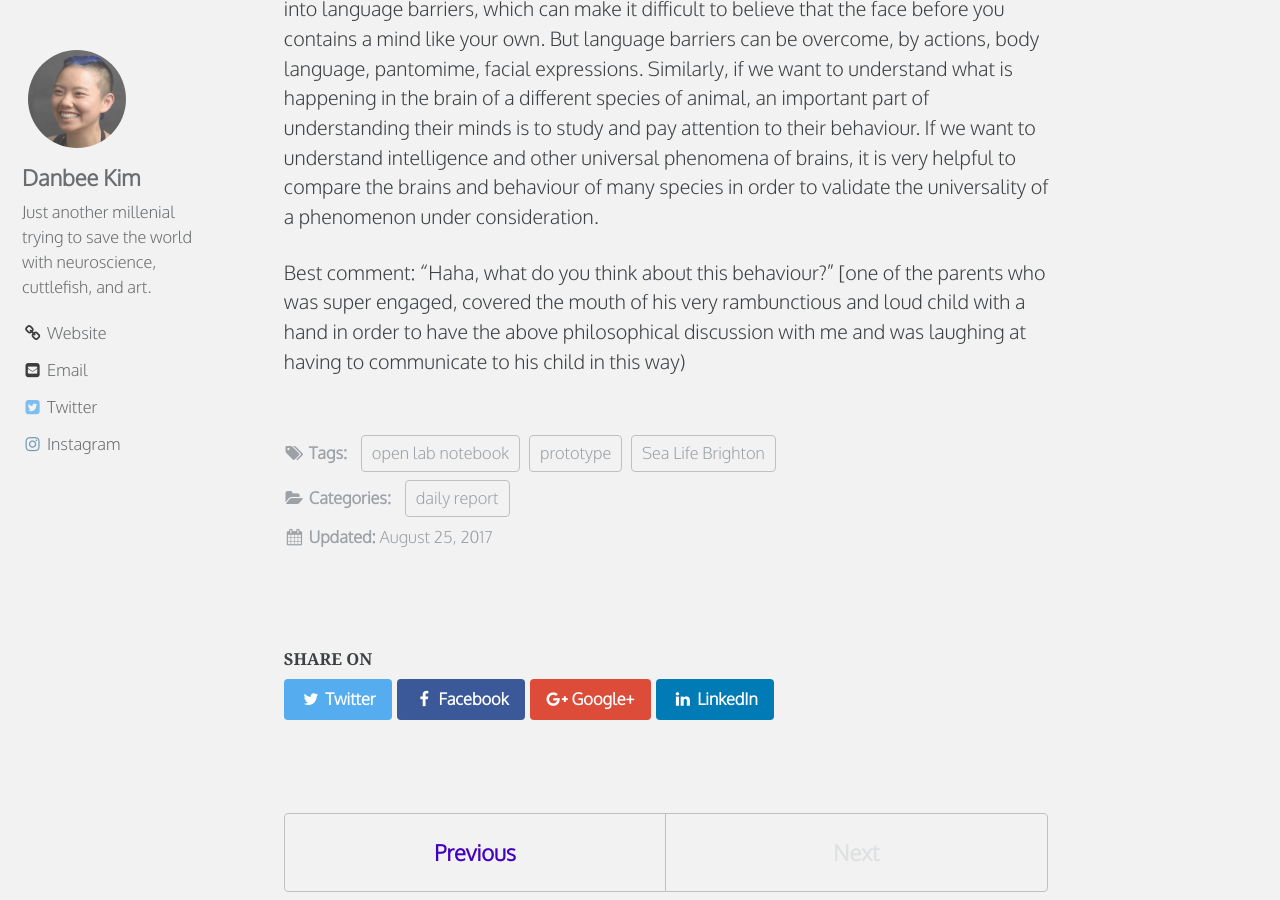
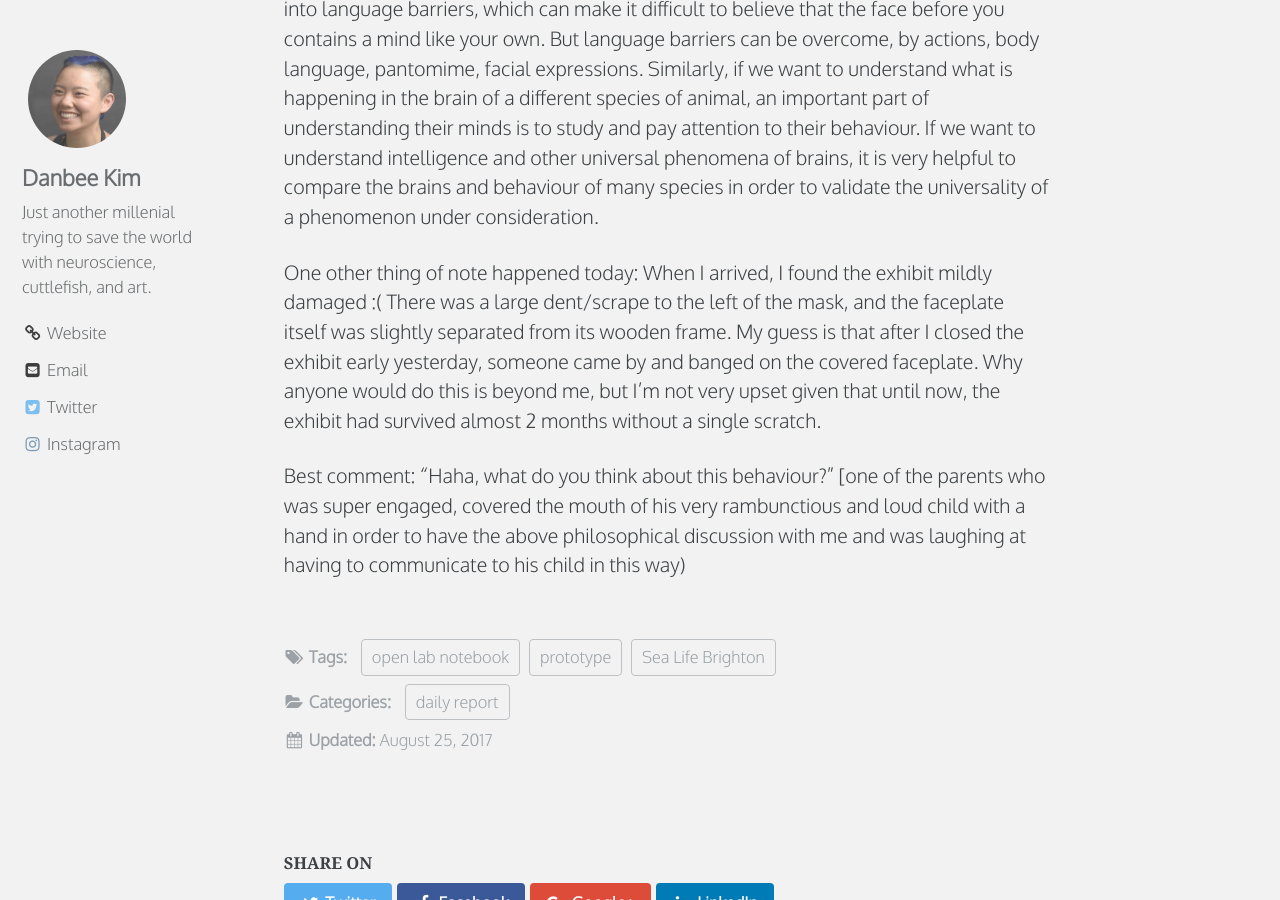
Before and after one commit to everymind/SurprisingMinds, a Jekyll site: the page built from _posts/2017-08-25-surprisingminds-daily-report-August-25-2017.md, in a window 1280 px wide and 900 px high, scrolled down 1333 px. Built offline with Jekyll 4.4.1, drawn with Linux system fonts in a browser that asks for light colours; some web fonts are replaced; comment, search, counter and statistics services are not loaded; some of the changed text lies outside the part shown.

Commit message:
Update 2017-08-25-surprisingminds-daily-report-August-25-2017.md

```diff
--- a/_posts/2017-08-25-surprisingminds-daily-report-August-25-2017.md
+++ b/_posts/2017-08-25-surprisingminds-daily-report-August-25-2017.md
@@ -1,6 +1,6 @@
 ---
 title: "Daily Report: August 25, 2017"
-excerpt: ""
+excerpt: "Even though it was a Friday, it was quite quiet. The day started with 2 sets of parents, their very young children in tow (too small to do the exhibit, so they watched their parents eyes)."
 author: Danbee Kim
 categories:
   - daily report
@@ -31,4 +31,6 @@ I also started explaining to people, as they watch the replay of their eyes, som
 
 And actually, that train of thought led quite naturally to describing comparative neuroscience to visitors. First we establish the importance of behaviours as a more universal form of communication than language -- even between humans, we can run into language barriers, which can make it difficult to believe that the face before you contains a mind like your own. But language barriers can be overcome, by actions, body language, pantomime, facial expressions. Similarly, if we want to understand what is happening in the brain of a different species of animal, an important part of understanding their minds is to study and pay attention to their behaviour. If we want to understand intelligence and other universal phenomena of brains, it is very helpful to compare the brains and behaviour of many species in order to validate the universality of a phenomenon under consideration.
 
+One other thing of note happened today: When I arrived, I found the exhibit mildly damaged :( There was a large dent/scrape to the left of the mask, and the faceplate itself was slightly separated from its wooden frame. My guess is that after I closed the exhibit early yesterday, someone came by and banged on the covered faceplate. Why anyone would do this is beyond me, but I'm not very upset given that until now, the exhibit had survived almost 2 months without a single scratch.
+
 Best comment: "Haha, what do you think about this behaviour?" [one of the parents who was super engaged, covered the mouth of his very rambunctious and loud child with a hand in order to have the above philosophical discussion with me and was laughing at having to communicate to his child in this way)
```
